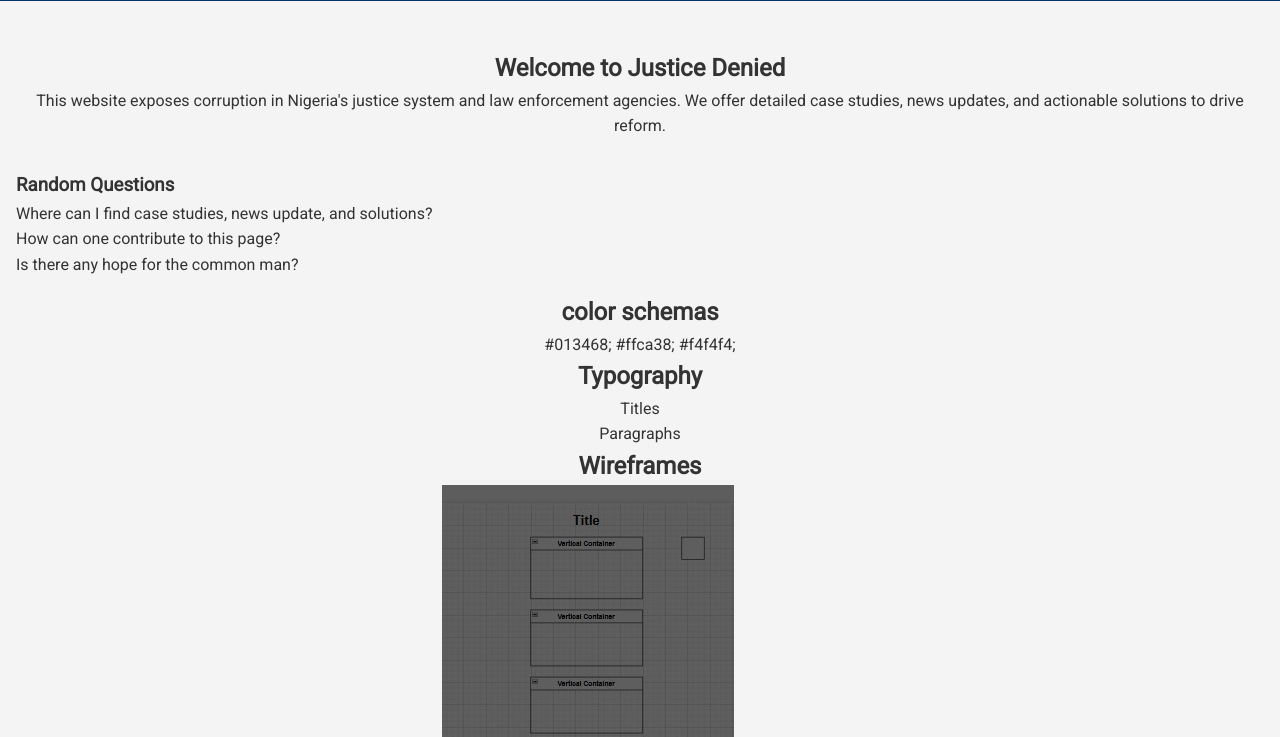
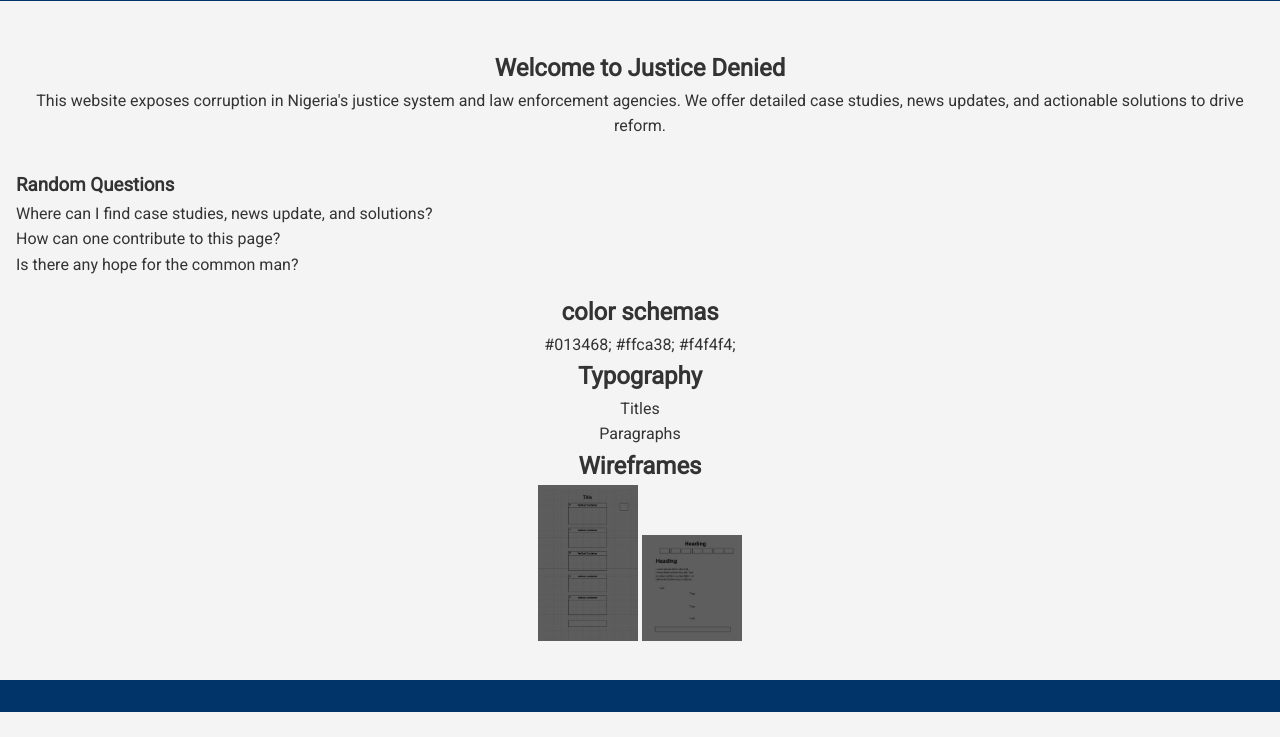
Before and after one commit to VladmirNzeh/wdd131, a plain HTML site: page project/siteplan.html in a window 1280 px wide. Shown: the part 82-819 px from the top of the page. Drawn offline with Linux system fonts and the light colour scheme; files that its build step writes are made by us from their sources.

Commit message:
Update siteplan.html

```diff
--- a/project/siteplan.html
+++ b/project/siteplan.html
@@ -50,7 +50,7 @@
             <p>Titles</p>
             <p>Paragraphs</p>
             <h2>Wireframes</h2>
-            <img src="images/mobile-siteplan-wireframe.jpg" alt="mobile-siteplan">
+            <img src="images/mobile-siteplan-wireframe.jpg" alt="mobile-siteplan" width="100">
             <img src="images/wireframe-siteplan.jpg" alt="wireframe-siteplan" width="100">
 
         </section>
```
